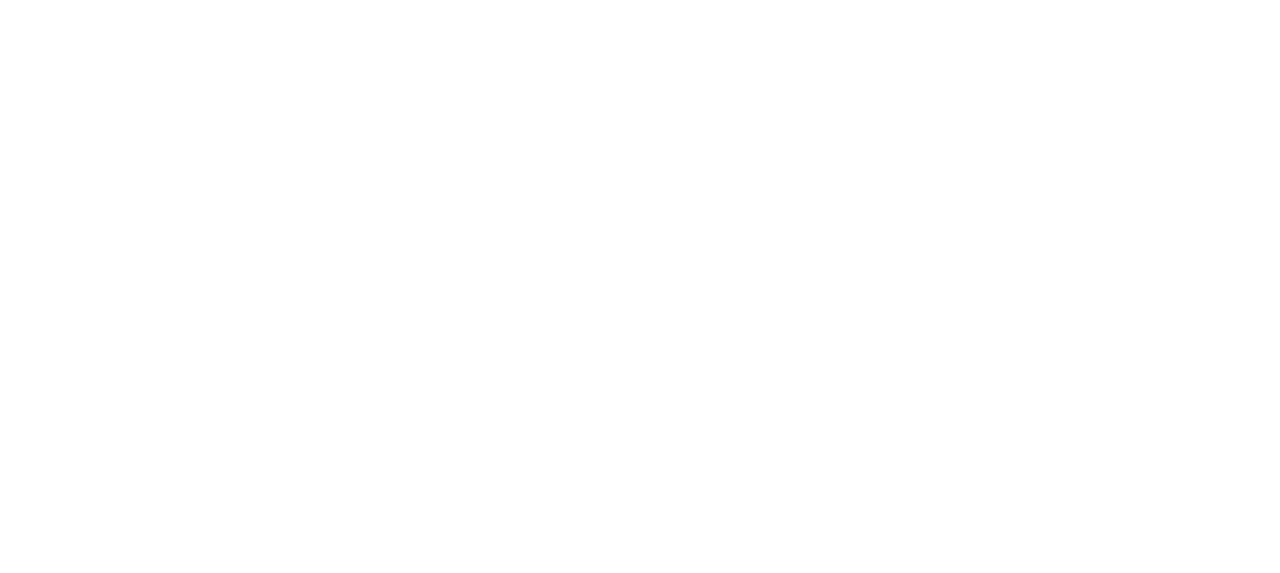
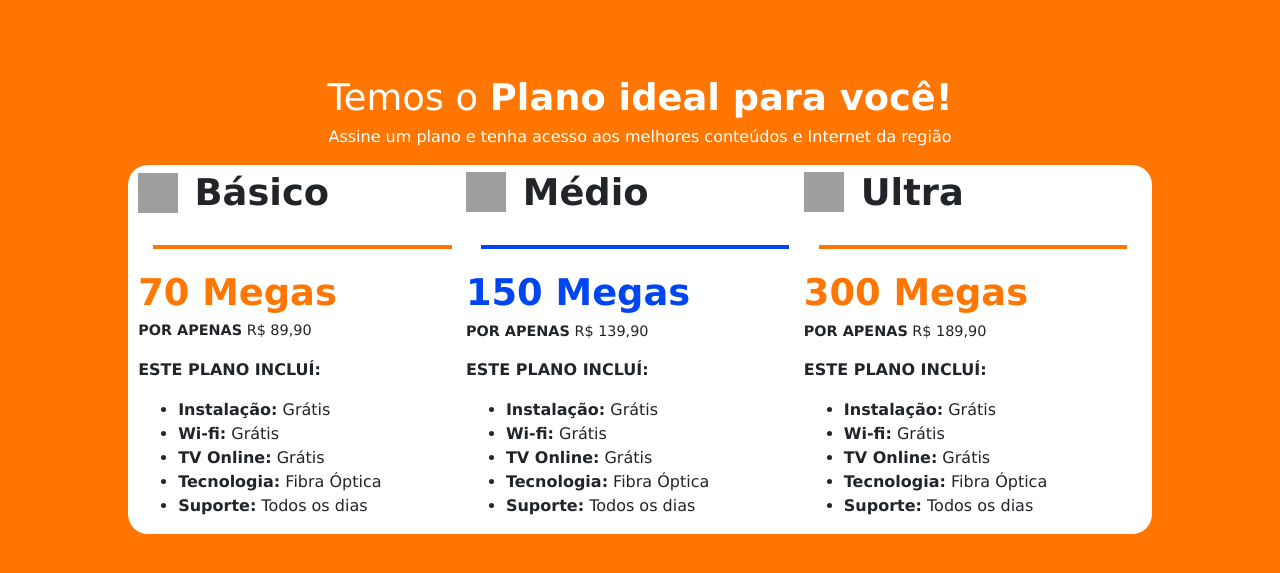
Before and after one commit to Ass94/site-angular, an Angular app: page / in a window 1280 px wide. Shown: the part 1942-2515 px from the top of the page. Before the commit the page ends 1938 px from the top, so only its background shows below. Built offline with nearby package versions, Linux system fonts and the light colour scheme; grey boxes are pictures that could not be loaded.

Commit message:
Componente planos

```diff
--- a/src/app/app.component.html
+++ b/src/app/app.component.html
@@ -1,3 +1,4 @@
 <app-menu></app-menu>
 <app-inicio></app-inicio>
 <app-sobre></app-sobre>
+<app-planos></app-planos>
--- a/src/app/app.module.ts
+++ b/src/app/app.module.ts
@@ -6,13 +6,15 @@
 import { InicioComponent } from './inicio/inicio.component';
 import { MenuComponent } from './menu/menu.component';
 import { SobreComponent } from './sobre/sobre.component';
+import { PlanosComponent } from './planos/planos.component';
 
 @NgModule({
   declarations: [
     AppComponent,
     InicioComponent,
     MenuComponent,
-    SobreComponent
+    SobreComponent,
+    PlanosComponent
   ],
   imports: [
     BrowserModule,
--- /dev/null
+++ b/src/app/planos/planos.component.css
@@ -0,0 +1,80 @@
+.principal {
+    background-color: #FF7602;
+    font-family: Verdana, Geneva, Tahoma, sans-serif;
+    padding: 10%;
+}
+
+.principal-descricao {
+    text-align: center;
+}
+
+.principal-titulo {
+    font-size: 2.3rem;
+    color: white;
+    margin-top: 15%;
+
+}
+
+.principal-titulo span {
+    text-align: center;
+}
+
+.principal-texto {
+    color: white;
+}
+
+.principal-conteudo {
+    display: grid;
+    grid-template-columns: repeat(3, 33%);
+    background-color: white;
+    border-radius: 20px;
+}
+.principal-conteudo img {
+    width: 40px;
+    height: 40px;
+    margin-bottom: 5%;
+}
+
+.principal-conteudo-left {
+    text-align: left;
+    margin-left: 3%;
+}
+.principal-conteudo-left img {
+    width: 40px;
+    height: 40px;
+    margin-bottom: 5%;
+}
+
+.span-basico {
+    font-size: 2.3rem;
+    margin-left: 5%;
+}
+
+.principal-conteudo-left hr {
+    width: 90%;
+    border: solid 2px #FF7602;;
+}
+
+.span-laranja {
+    color: #FF7602;
+    font-size: 2.3rem;
+}
+
+.p-normal {
+    font-size: 0.9rem;
+}
+
+.principal-conteudo-middle hr {
+    width: 90%;
+    border: solid 2px #0046F0;
+}
+
+.span-azul {
+    color: #0046F0;
+    font-size: 2.3rem;
+}
+
+.principal-conteudo-rigth hr {
+    width: 90%;
+    border: solid 2px #FF7602;;
+}
--- /dev/null
+++ b/src/app/planos/planos.component.html
@@ -0,0 +1,94 @@
+<div class="principal">
+
+    <div class="principal-descricao">
+        <span class="principal-titulo">Temos o <strong>Plano ideal para você!</strong></span>
+        <p class="principal-texto">Assine um plano e tenha acesso aos melhores conteúdos e Internet da região</p>
+    </div>
+
+
+    <div class="principal-conteudo">
+
+        <div class="principal-conteudo-left">
+            <img src="https://dige-site1-imagens.s3-sa-east-1.amazonaws.com/icones/wifi.svg" alt="">
+            <span class="span-basico"><strong>Básico</strong></span>
+            <hr>
+            <span class="span-laranja"><strong>70 Megas</strong></span>
+            <p class="p-normal"><strong>POR APENAS</strong> R$ 89,90</p>
+            <p><strong>ESTE PLANO INCLUÍ:</strong></p>
+
+            <ul>
+                <li>
+                    <strong>Instalação:</strong> Grátis
+                </li>
+                <li>
+                    <strong>Wi-fi:</strong> Grátis
+                </li>
+                <li>
+                    <strong>TV Online:</strong> Grátis
+                </li>
+                <li>
+                    <strong>Tecnologia:</strong> Fibra Óptica
+                </li>
+                <li>
+                    <strong>Suporte:</strong> Todos os dias
+                </li>
+            </ul>
+        </div>
+
+        <div class="principal-conteudo-middle">
+            <img src="https://dige-site1-imagens.s3-sa-east-1.amazonaws.com/icones/rocket-ship.svg" alt="">
+            <span class="span-basico"><strong>Médio</strong></span>
+            <hr>
+            <span class="span-azul"><strong>150 Megas</strong></span>
+            <p class="p-normal"><strong>POR APENAS</strong> R$ 139,90</p>
+            <p><strong>ESTE PLANO INCLUÍ:</strong></p>
+
+            <ul>
+                <li>
+                    <strong>Instalação:</strong> Grátis
+                </li>
+                <li>
+                    <strong>Wi-fi:</strong> Grátis
+                </li>
+                <li>
+                    <strong>TV Online:</strong> Grátis
+                </li>
+                <li>
+                    <strong>Tecnologia:</strong> Fibra Óptica
+                </li>
+                <li>
+                    <strong>Suporte:</strong> Todos os dias
+                </li>
+            </ul>
+        </div>
+
+        <div class="principal-conteudo-rigth">
+            <img src="https://dige-site1-imagens.s3-sa-east-1.amazonaws.com/icones/fast.svg" alt="">
+            <span class="span-basico"><strong>Ultra</strong></span>
+            <hr>
+            <span class="span-laranja"><strong>300 Megas</strong></span>
+            <p class="p-normal"><strong>POR APENAS</strong> R$ 189,90</p>
+            <p><strong>ESTE PLANO INCLUÍ:</strong></p>
+
+            <ul>
+                <li>
+                    <strong>Instalação:</strong> Grátis
+                </li>
+                <li>
+                    <strong>Wi-fi:</strong> Grátis
+                </li>
+                <li>
+                    <strong>TV Online:</strong> Grátis
+                </li>
+                <li>
+                    <strong>Tecnologia:</strong> Fibra Óptica
+                </li>
+                <li>
+                    <strong>Suporte:</strong> Todos os dias
+                </li>
+            </ul>
+        </div>
+
+    </div>
+
+</div>
--- /dev/null
+++ b/src/app/planos/planos.component.ts
@@ -0,0 +1,15 @@
+import { Component, OnInit } from '@angular/core';
+
+@Component({
+  selector: 'app-planos',
+  templateUrl: './planos.component.html',
+  styleUrls: ['./planos.component.css']
+})
+export class PlanosComponent implements OnInit {
+
+  constructor() { }
+
+  ngOnInit(): void {
+  }
+
+}
--- a/src/app/sobre/sobre.component.css
+++ b/src/app/sobre/sobre.component.css
@@ -32,7 +32,7 @@
 }
 
 .span2 {
-    border-bottom: solid 4px blue;
+    border-bottom: solid 4px #0046F0;
 }
 
 .sobre-rigth-middle {
```
